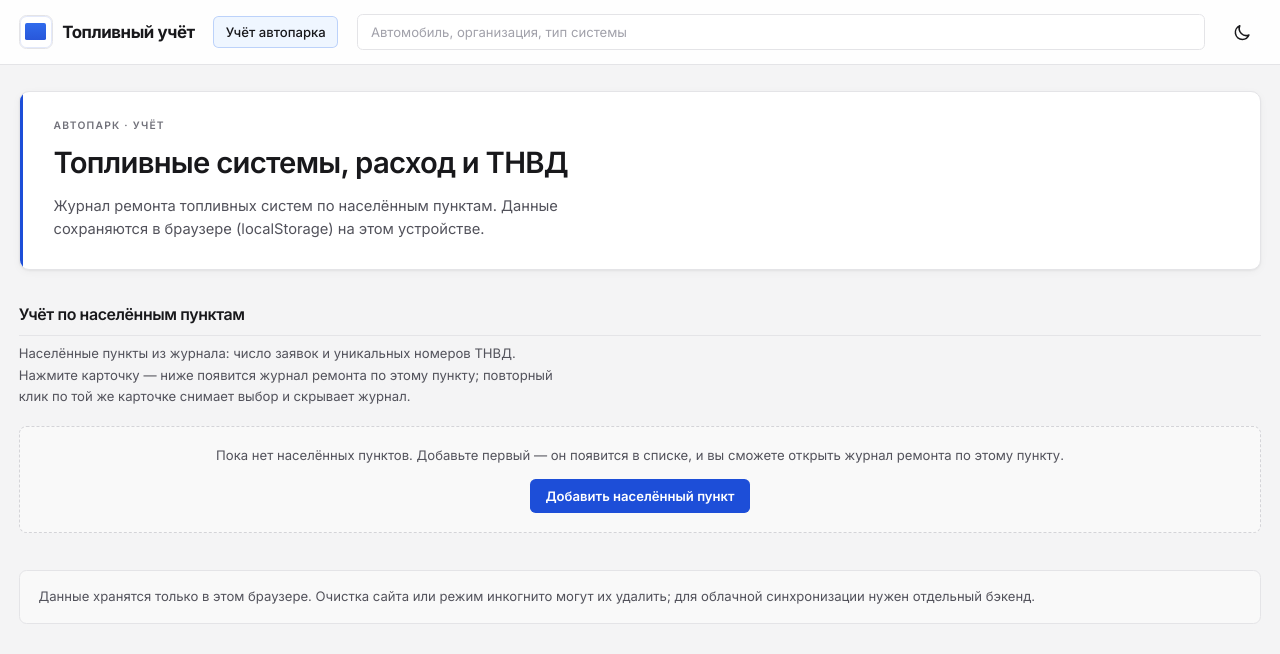
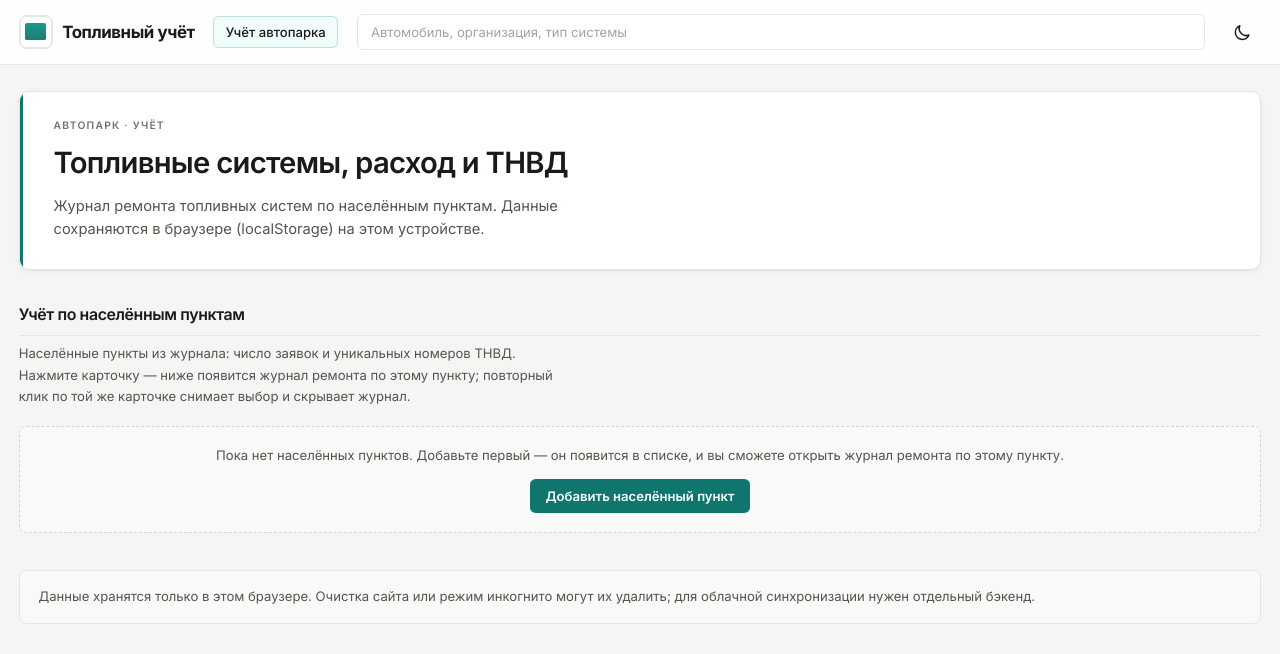
Before and after one commit to rvcelsiorrv/fueleconomics, a React (Vite) app: page / in a window 1280 px wide. Shown: the top 654 px of the page. Built offline with nearby package versions, Linux system fonts and the light colour scheme.

Commit message:
fix: change colors in all project

```diff
--- a/src/layout/MainLayout.jsx
+++ b/src/layout/MainLayout.jsx
@@ -10,7 +10,7 @@ export default function MainLayout() {
         <div className="mx-auto grid max-w-none grid-cols-[auto_1fr_auto] grid-rows-[auto_auto] items-center gap-x-4 gap-y-3 px-3 py-3.5 sm:px-5 min-[900px]:grid-cols-[auto_auto_1fr_auto] min-[900px]:grid-rows-1 min-[900px]:gap-x-5">
           <div className="col-start-1 row-start-1 flex items-center gap-2.5">
             <span
-              className="relative h-[34px] w-[34px] shrink-0 rounded-lg border border-zinc-200 bg-white shadow-[inset_0_0_0_1px_rgb(29_78_216/0.12)] dark:border-zinc-600 dark:bg-zinc-900 dark:shadow-[inset_0_0_0_1px_rgb(96_165_250/0.16)]"
+              className="relative h-[34px] w-[34px] shrink-0 rounded-lg border border-zinc-200 bg-white shadow-[inset_0_0_0_1px_rgb(15_118_110/0.14)] dark:border-zinc-600 dark:bg-zinc-900 dark:shadow-[inset_0_0_0_1px_rgb(45_212_191/0.18)]"
               aria-hidden
             >
               <span className="absolute inset-x-1.5 inset-y-2 rounded-sm bg-gradient-to-b from-blue-600 to-blue-700 opacity-95 dark:from-blue-400 dark:to-blue-500" />
--- a/src/pages/FuelSystemsPage.jsx
+++ b/src/pages/FuelSystemsPage.jsx
@@ -613,7 +613,7 @@ export default function FuelSystemsPage() {
                   "w-fit max-w-full min-w-0 appearance-none rounded-[10px] border p-5 text-left font-inherit text-inherit transition",
                   selectedWorkLogSettlementId === o.id
                     ? "border-blue-600/35 bg-blue-50 shadow-sheet dark:border-blue-500/40 dark:bg-blue-950/30"
-                    : "border-zinc-200 bg-white shadow-[0_1px_0_rgb(24_24_27/0.04)] hover:-translate-y-px hover:border-blue-600/25 hover:shadow dark:border-zinc-700 dark:bg-zinc-900 dark:hover:border-blue-500/30",
+                    : "border-zinc-200 bg-white shadow-[0_1px_0_rgb(28_25_23/0.04)] hover:-translate-y-px hover:border-blue-600/25 hover:shadow dark:border-zinc-700 dark:bg-zinc-900 dark:hover:border-blue-500/30",
                 ].join(" ")}
                 aria-pressed={selectedWorkLogSettlementId === o.id}
                 onClick={() => selectWorkLogSettlement(o.id)}
@@ -759,7 +759,7 @@ export default function FuelSystemsPage() {
             )}
           </div>
 
-          <div className="overflow-x-auto rounded-[10px] border border-zinc-200 bg-white shadow-[0_1px_0_rgb(24_24_27/0.04)] dark:border-zinc-700 dark:bg-zinc-900">
+          <div className="overflow-x-auto rounded-[10px] border border-zinc-200 bg-white shadow-[0_1px_0_rgb(28_25_23/0.04)] dark:border-zinc-700 dark:bg-zinc-900">
             <table className="w-full border-collapse text-[0.82rem]">
               <thead>
                 <tr>
--- a/tailwind.config.js
+++ b/tailwind.config.js
@@ -1,9 +1,16 @@
+import colors from "tailwindcss/colors";
+
 /** @type {import('tailwindcss').Config} */
 export default {
   darkMode: "class",
   content: ["./index.html", "./src/**/*.{js,ts,jsx,tsx}"],
   theme: {
     extend: {
+      /* Тёплые нейтрали + согласованный акцент: классы zinc/blue в коде сохраняются. */
+      colors: {
+        zinc: colors.stone,
+        blue: colors.teal,
+      },
       fontFamily: {
         sans: [
           "Inter",
@@ -21,8 +28,10 @@ export default {
         ],
       },
       boxShadow: {
-        sheet: "0 1px 2px rgb(24 24 27 / 0.05), 0 2px 8px rgb(24 24 27 / 0.04)",
-        modal: "0 4px 12px rgb(24 24 27 / 0.06), 0 2px 4px rgb(24 24 27 / 0.04)",
+        sheet:
+          "0 1px 2px rgb(28 25 23 / 0.05), 0 2px 8px rgb(28 25 23 / 0.04)",
+        modal:
+          "0 4px 12px rgb(28 25 23 / 0.06), 0 2px 4px rgb(28 25 23 / 0.04)",
       },
     },
   },
```
